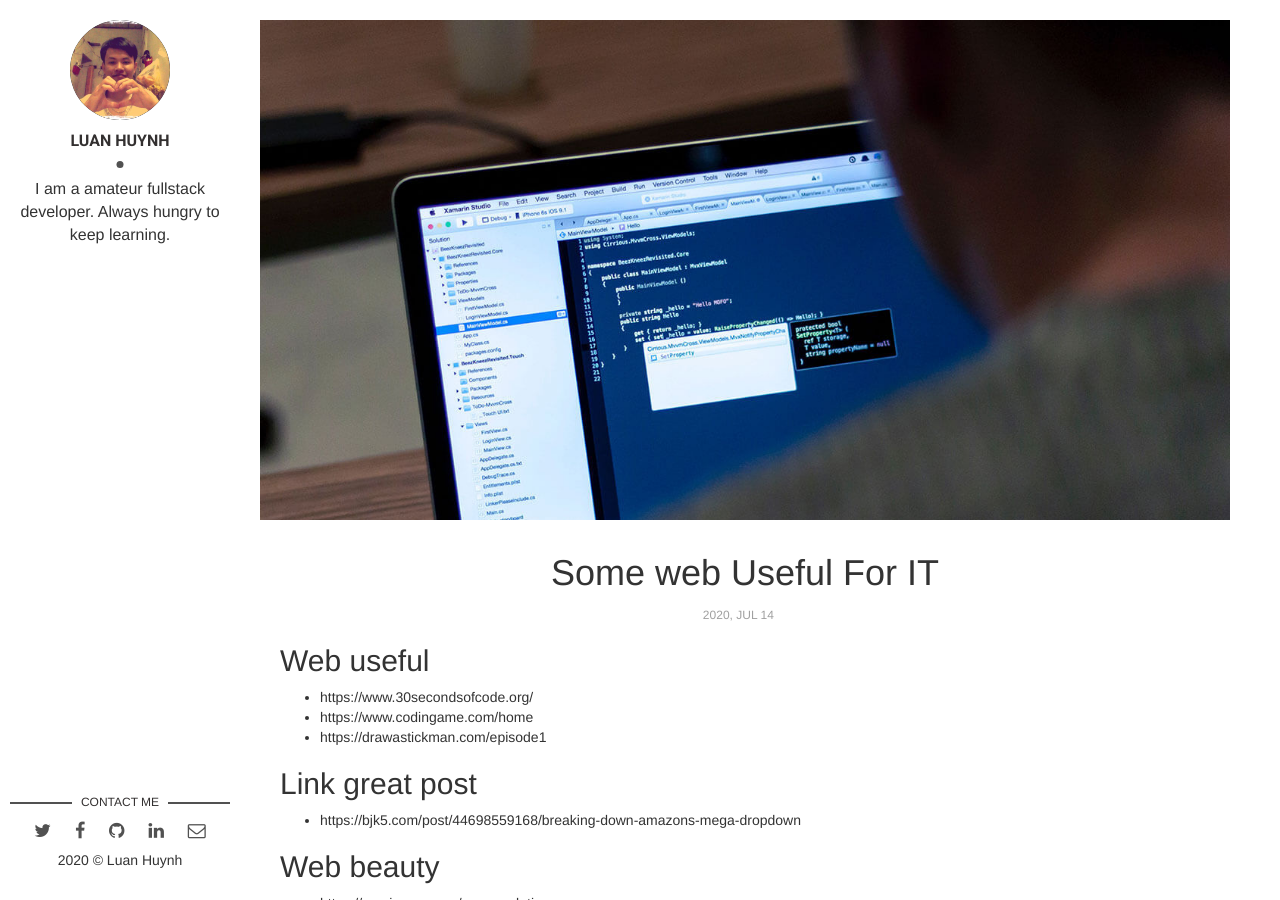
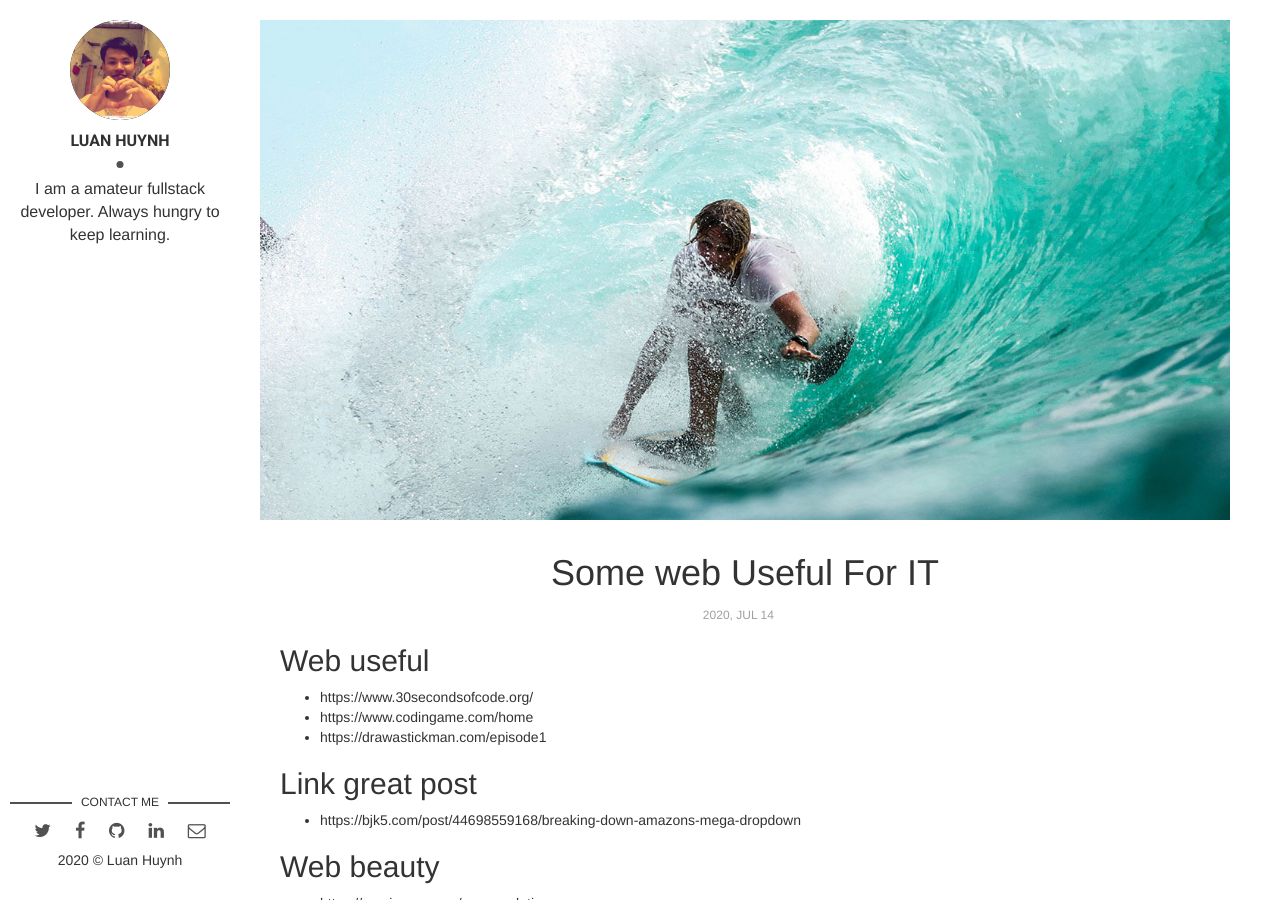
Before and after one commit to minhluan2292/blog, a Jekyll site: the page built from _posts/2020-07-14-some-web-useful-for-it.markdown, in a window 1280 px wide and 900 px high. Built offline with Jekyll 4.4.1, drawn with Linux system fonts in a browser that asks for light colours; nearby versions of some CDN libraries; library files that are not in the unit come from our copies.

Commit message:
Update 2020-07-14-some-web-useful-for-it.markdown

```diff
--- a/_posts/2020-07-14-some-web-useful-for-it.markdown
+++ b/_posts/2020-07-14-some-web-useful-for-it.markdown
@@ -3,11 +3,10 @@ layout: post
 title: Some web Useful For IT
 date: 2020-07-14 13:32:20 +0300
 description: You’ll find this post in your `_posts` directory. Go ahead and edit it and re-build the site to see your changes. # Add post description (optional)
-img: how-to-start.jpg # Add image post (optional)
+img: i-rest.jpg # Add image post (optional)
 fig-caption: # Add figcaption (optional)
 tags: [Web, Useful]
 ---
-
 ## Web useful
 
 * https://www.30secondsofcode.org/
```
